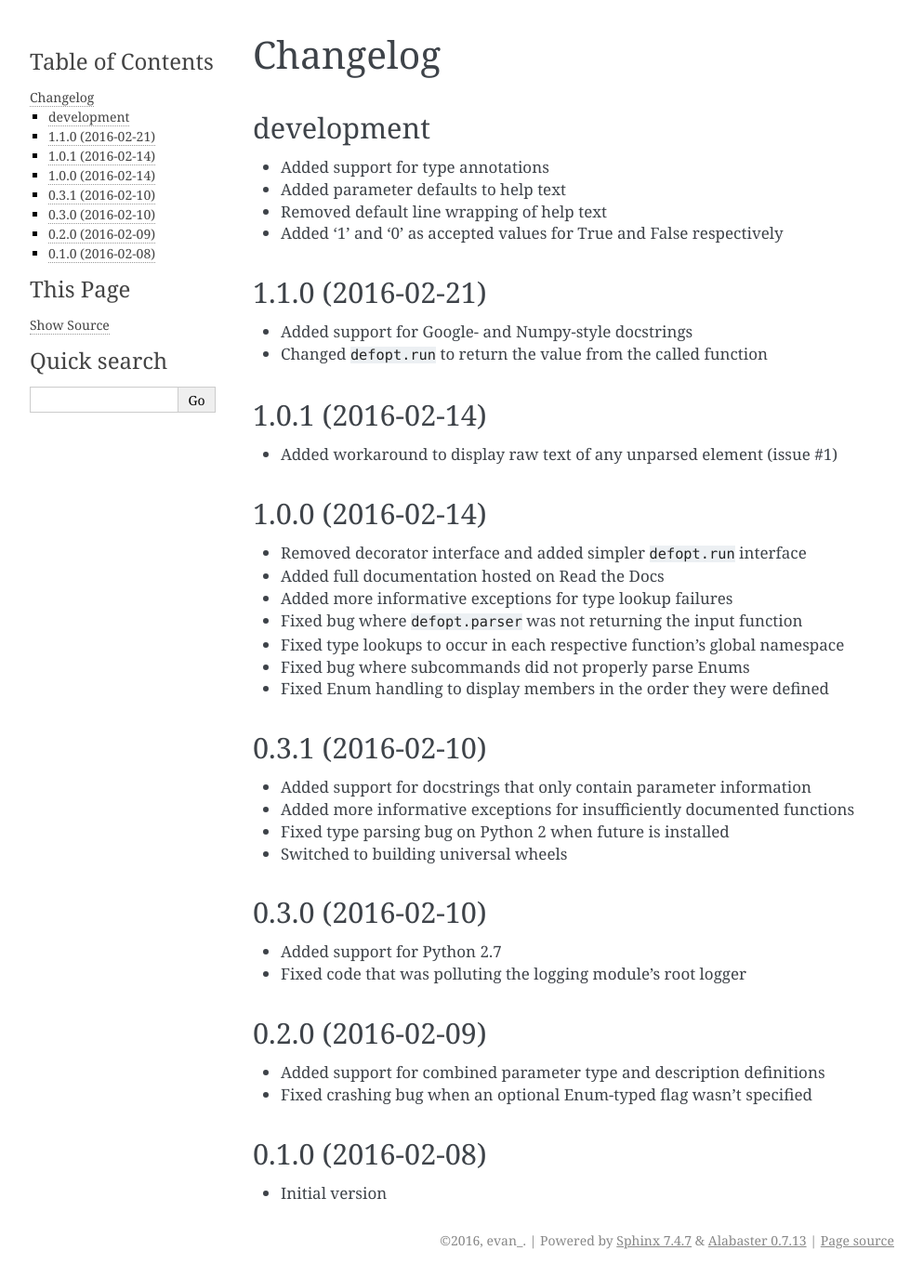
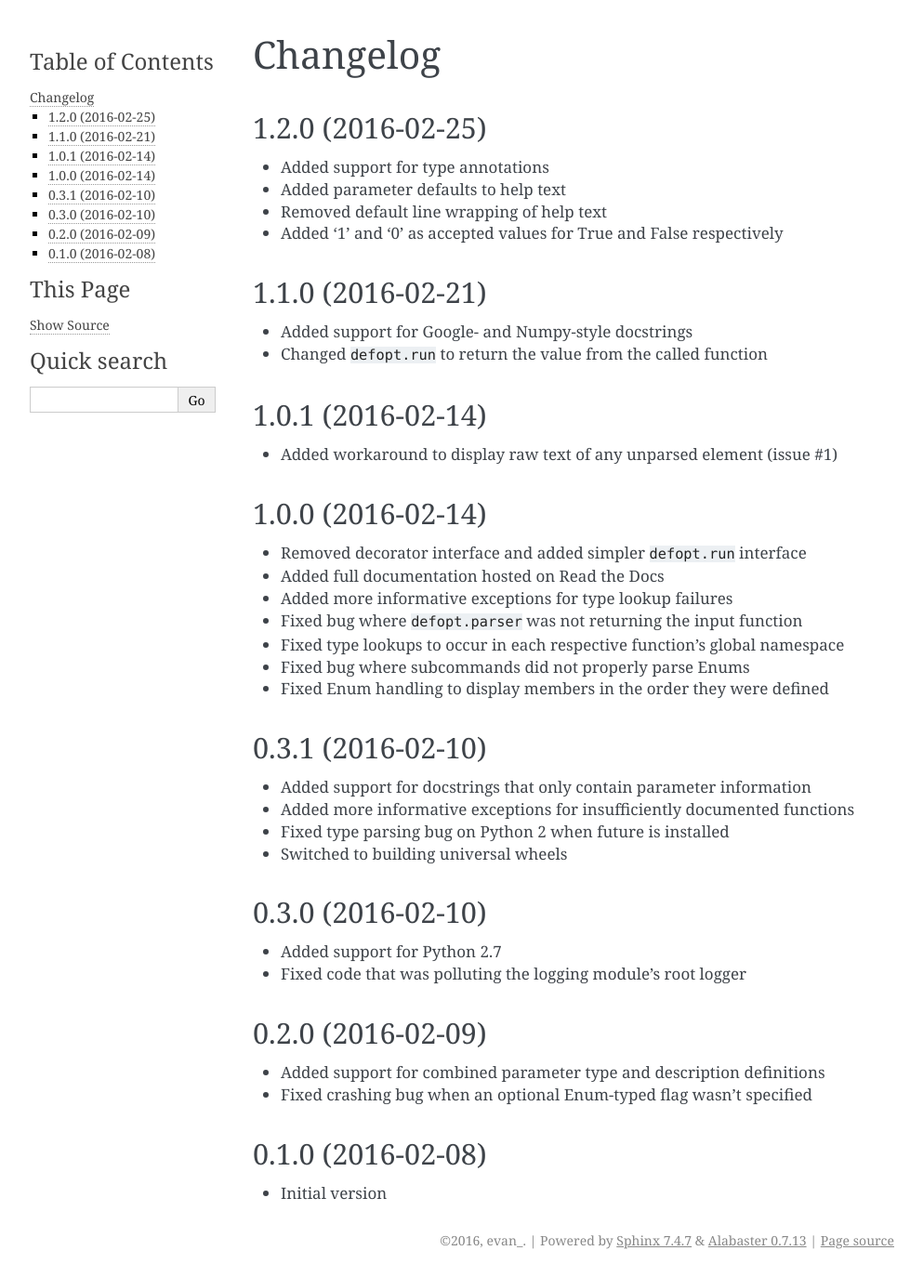
Before and after one commit to anntzer/defopt, a Sphinx documentation site: the page built from docs/changelog.rst, in a window 1280 px wide. Shown: the whole page at 93% size, without its empty margins (148-1141 px from the left). Built offline with Sphinx 7.4.7, drawn with Linux system fonts in a browser that asks for light colours.

Commit message:
Update for 1.2.0

```diff
--- a/docs/changelog.rst
+++ b/docs/changelog.rst
@@ -1,8 +1,8 @@
 Changelog
 =========
 
-development
------------
+1.2.0 (2016-02-25)
+------------------
 
 * Added support for type annotations
 * Added parameter defaults to help text
--- a/setup.py
+++ b/setup.py
@@ -7,7 +7,7 @@ with open('README.rst') as readme:
 
 setup(
     name='defopt',
-    version='1.1.0',
+    version='1.2.0',
     description='Effortless argument parser',
     long_description=long_description,
     author='evan_',
```
